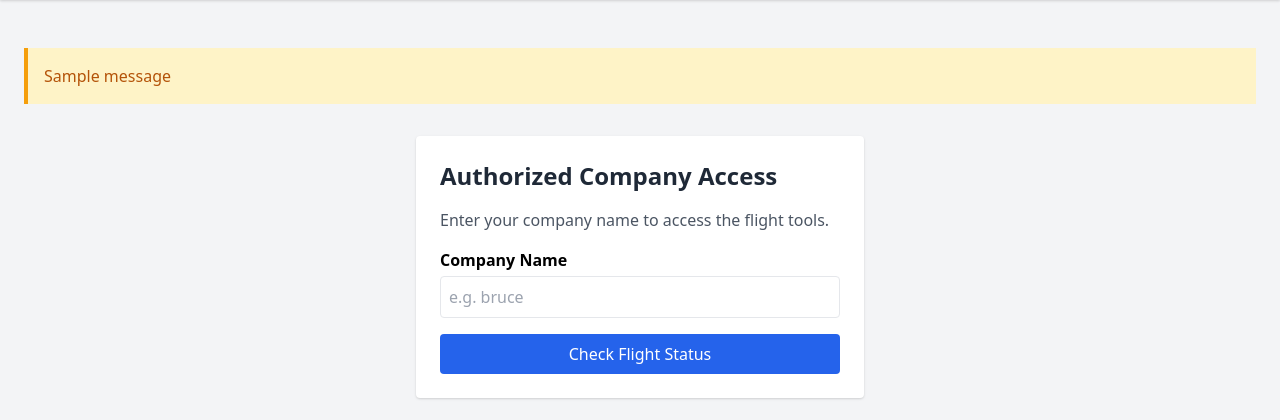
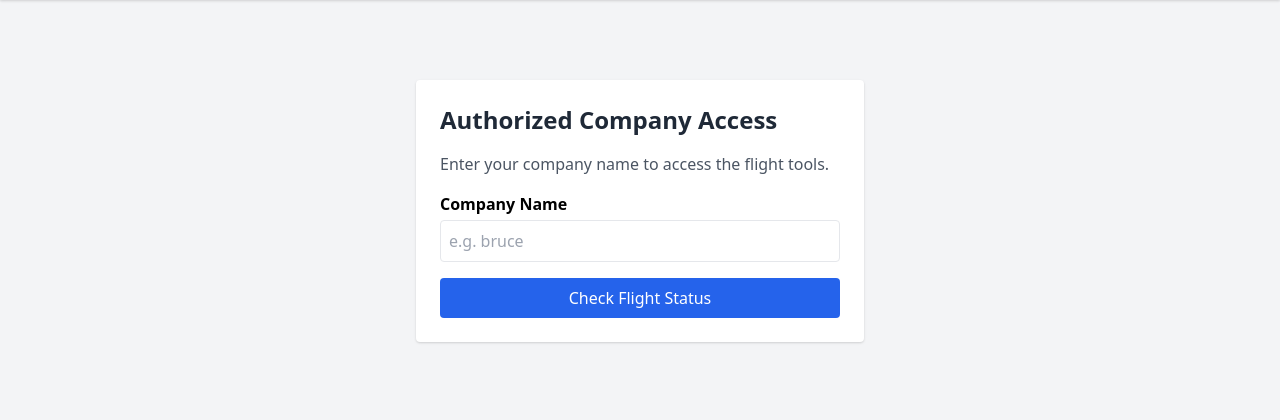
Before and after one commit to tripmakur/tripmakur, a Flask app: page / in a window 1280 px wide. Shown: the part 64-484 px from the top of the page. Run offline with Flask 3, Linux system fonts and the light colour scheme; one stand-in notice (Sample message) is shown.

Commit message:
Update base.html

```diff
--- a/templates/base.html
+++ b/templates/base.html
@@ -1,26 +1,27 @@
 <!DOCTYPE html>
 <html lang="en">
 <head>
-    <meta charset="UTF-8">
-    <meta name="viewport" content="width=device-width, initial-scale=1.0">
+    <meta charset="UTF-8" />
+    <meta name="viewport" content="width=device-width, initial-scale=1.0" />
+
     <title>TripMakur Tools</title>
 
     <!-- Tailwind CSS -->
     <link href="https://cdn.jsdelivr.net/npm/tailwindcss@2.2.19/dist/tailwind.min.css"
           rel="stylesheet">
 </head>
+
 <body class="bg-gray-100">
 
     <!-- NAVBAR -->
     <nav class="bg-white shadow mb-6">
         <div class="container mx-auto px-6 py-4 flex justify-between items-center">
 
-        <div class="text-2xl font-bold text-blue-600">
-            TripMakur
-        </div>
+            <div class="text-2xl font-bold text-blue-600">TripMakur</div>
 
             {% if company %}
             <div class="space-x-6 text-lg">
+
                 <a href="{{ url_for('flight_status', company=company) }}"
                    class="hover:text-blue-600 font-semibold">
                     Flight Status
@@ -30,19 +31,14 @@
                    class="hover:text-blue-600 font-semibold">
                     Flight Analysis
                 </a>
+
             </div>
             {% endif %}
-
         </div>
     </nav>
 
+    <!-- MAIN CONTENT -->
     <div class="container mx-auto px-6 py-6">
-    {% for message in get_flashed_messages() %}
-    <div class="bg-yellow-100 border-l-4 border-yellow-500 text-yellow-700 p-4 mb-4">
-        {{ message }}
-    </div>
-    {% endfor %}
-
         {% block content %}{% endblock %}
     </div>
 
```
Lines whose indentation alone changed are shown as unchanged.
